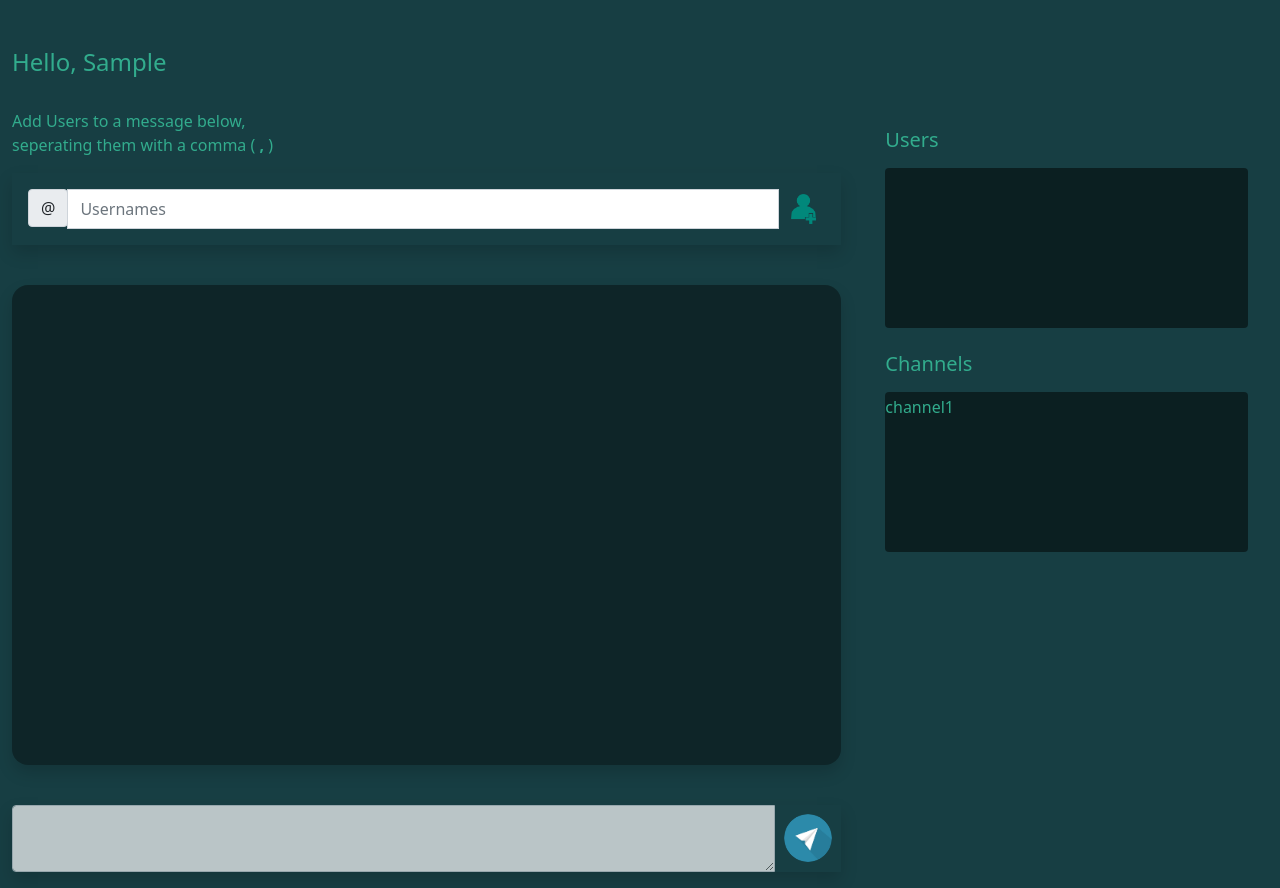
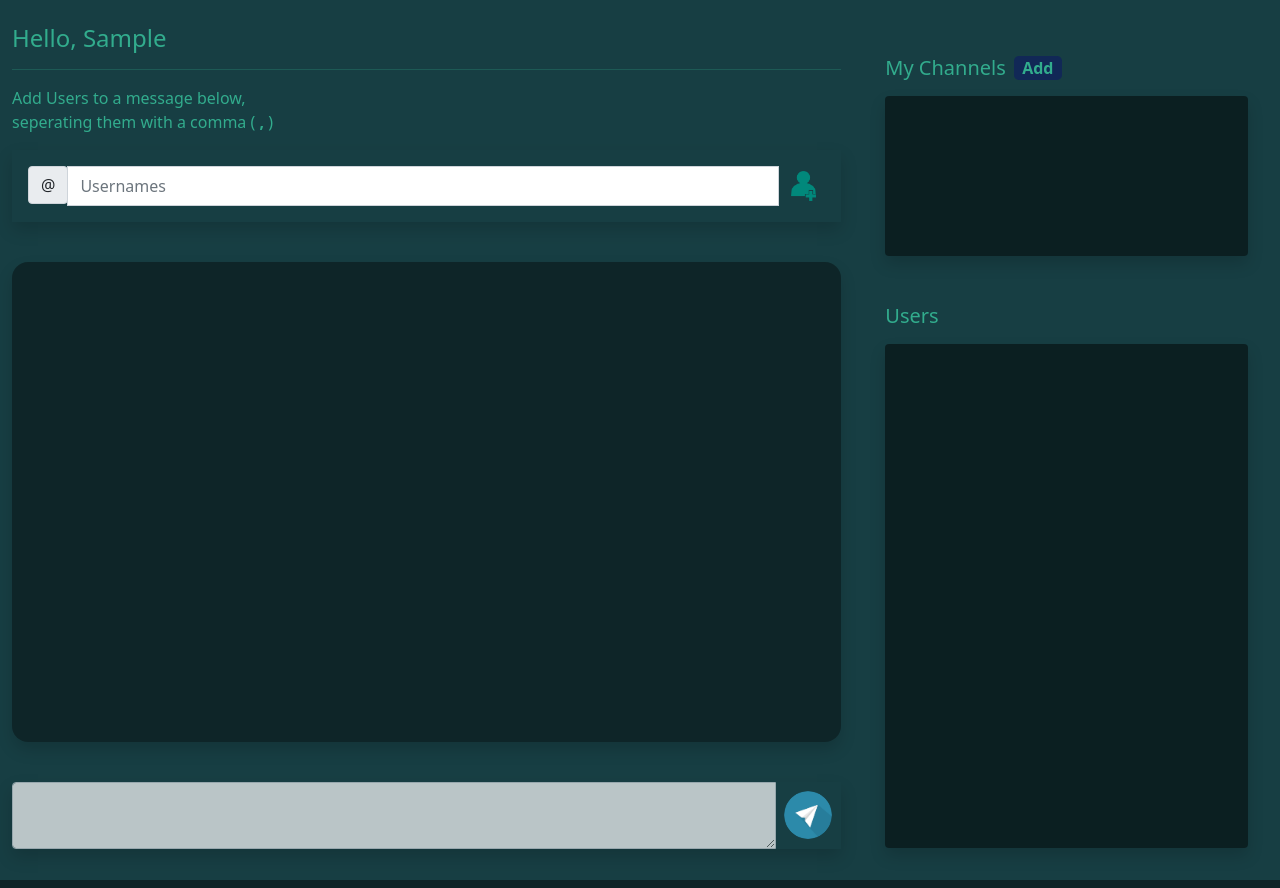
Before and after one commit to ckronber/chat-web-app, a Flask app: template website/templates/home.html in a window 1280 px wide. Shown: the part 72-960 px from the top of the page. Run offline with Flask 2, Linux system fonts and the light colour scheme; the template is opened without the code that fills it: values that come from a table or form of the project are taken from there, others are empty; a user stored in the database is signed in; data comes from the database, SQL or seed files in the repository; both versions use the stored data as it was after the commit; some libraries are stand-ins or nearby versions.

Commit message:
changed html and css for a better chat application

```diff
--- a/website/static/CSS/custom.css
+++ b/website/static/CSS/custom.css
@@ -36,6 +36,7 @@
 #navbar{
     margin-left:1rem;
 }
+
 
 /*=====================================================*/
 /* Login CSS */
@@ -256,19 +257,51 @@
 #modalEdit{
     width:100%;
 }
+
 /*=====================================================*/
+/* Users CSS Stuff*/
+/*=====================================================*/
+
+#userLink{
+    color: turquoise;
+    text-decoration: none;
+    background-color:none;
+    background:none;
+    border:none;
+    margin-top:.2rem;
+    padding:0;
+    padding-right: 1rem;
+}
 
 #dMessage{
     display: flex;
     margin-left: -1.5rem;
 }
 
-#userLink{
-    color: turquoise;
-    text-decoration: none;
+#bubble{
+    margin-top:.4rem;
+    margin-left: -.6rem;
+    inline-size: .1rem;
 }
 
-#userLink:hover{
-    color: darkolivegreen;
-    text-decoration: none;
+/*=====================================================*/
+/* Channel CSS Stuff*/
+/*=====================================================*/
+
+#channelAdd{
+    display:inline-flex;
+    font-weight: bolder;
 }
+
+#chanText{
+    width:max-content;
+}
+
+#addChan{
+    margin-left:.5rem;
+    background-color: rgba(8, 8, 114, 0.404);
+    width: 3rem;
+    height:min-content;
+    border-radius: .3rem;
+    text-align: center;
+}
--- a/website/templates/home.html
+++ b/website/templates/home.html
@@ -4,13 +4,12 @@
   <div class="col-8" id = "columnLeft">
     <!--width="fixed"  padding-right="200rem"-->
     <br>
-    <br>
 
     <h4 align="left" id="tHel" class="userN">
       Hello, {{current_user.first_name}}
     </h4>
 
-    <br>
+    <hr>
 
     <p class="userMessage">
       Add Users to a message below, <br>
@@ -29,7 +28,9 @@
       </div>
     </div>
     <!--END SEND USERS AREA-->
+
     <br>
+
     <!--ALL MESSAGES-->
     <div class="overflow-auto shadow p-3 mb-3" id="messageArea">
       <ul class="list-group list-group-flush" id="log">
@@ -59,7 +60,8 @@
     <!--MESSAGE AREA-->
     <div id = "sendArea">
       <form name="messForm" id="broadcast" method="POST" class="input-group mb-3 shadow" action="/">
-        <textarea type="text" name="broadcast_data" id="broadcast_data" class="form-control"></textarea>
+        <textarea type="input" name="broadcast_data" id="broadcast_data" class="form-control"></textarea>
+        <div ></div>
         <div id="submitBlock">
           <input type="submit" value="" id="submitMessage">
         </div>
@@ -99,8 +101,7 @@
 
   <!--Right side Column-->
   <div class="col-4" id = "columnRight">
-    <br />
-    <br />
+      <br>
 
       <!--
       <div>
@@ -111,41 +112,48 @@
         </p>
       </div>
       -->
+      <div id = "channelAdd">
+        <h5 id = "chanText">My Channels</h5>
+        <div type ="button" id = "addChan">Add</div>
+      </div>
+
+      <div>
+        <br>
+        <!--<button type="button" id="sideAdd" class="btn btn-info btn-sm">Add</button>-->
+        <div class="UserList rounded overflow-auto shadow" style="height: 10rem">
+        </div>
+      </div>
 
       <br>
       <br>
+      <h5>Users</h5>
+      <br>
 
-    <h5>Users</h5>
-    <!--<button type="button" id="sideAdd" class="btn btn-info btn-sm">Add</button>-->
-    <br>
-    <div class="UserList rounded overflow-auto" style="height: 10rem">
+      <div class="UserList rounded overflow-auto shadow" style="height: 31.5rem">
         <ul>
           {%for user in users%}
             {%if user != current_user%}
-          <li id = "dMessage"><a id = "userLink" data-bs-toggle = "tooltip" data-bs-placement="left" title="click to DM">{{user.first_name}}</a>
+            <li id = "dMessage">
+              <div type="button" class="btn btn-primary position-relative" id = "userLink" data-bs-placement="left">
+                {{user.first_name}}
                 {%if user.user_online == true%}
-              <style>#userLink {color: green;}</style>
+                  <span class="position-absolute top-0 start-100 translate-middle p-1 bg-success rounded-circle" id = "bubble">
+                    <span class="visually-hidden">Online</span>
+                  </span>
                 {%else%}
-              <style>#userLink {color: red;}</style>
+                  <span class="position-absolute top-0 start-100 translate-middle p-1 bg-danger rounded-circle"id = "bubble">
+                    <span class="visually-hidden">Offline</span>
+                  </span>
                 {%endif%}
+              </div>
             </li>
             {%endif%}
           {%endfor%}
         </ul>
       </div>
+    </div>
+    <!--End of Right side Column-->
 
-    <br>
-
-    <h5>Channels</h5>
-    <br>
-    <!--<button type="button" id="sideAdd" class="btn btn-info btn-sm">Add</button>-->
-    <div class="UserList rounded overflow-auto" style="height: 10rem">
-      <p>
-        channel1
-      </p>
 </div>
 
-  </div>
-  <!--End of Right side Column-->
-  </div>
 {% endblock %}
```
Also changed, not shown: website/database.db. Lines whose indentation alone changed are shown as unchanged.
